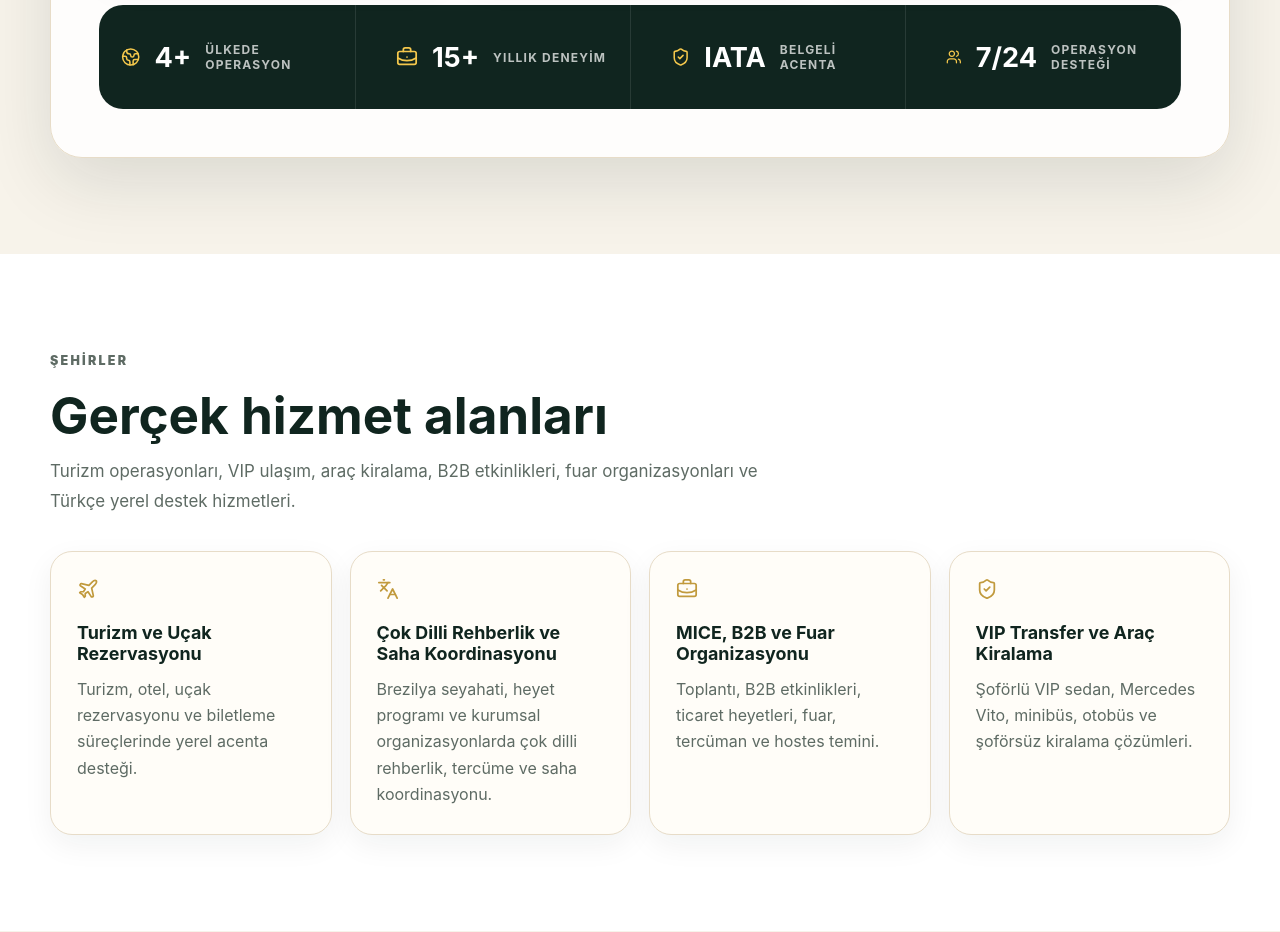
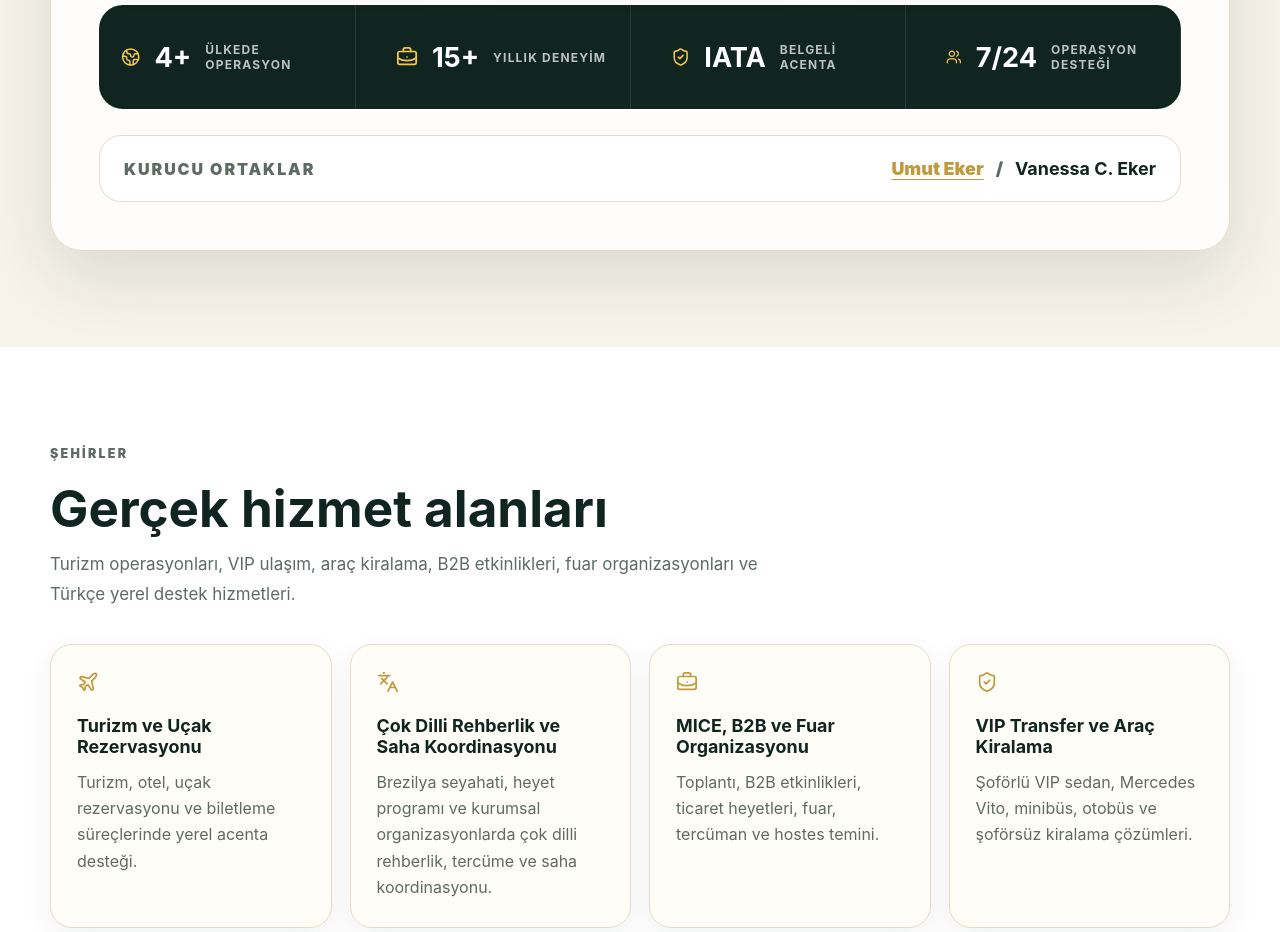
Before and after one commit to ravidulundu/brezilyayahosgeldiniz, a React (Vite) app: page / in a window 1280 px wide. Shown: the part 1980-2912 px from the top of the page. Built offline with nearby package versions, Linux system fonts and the light colour scheme.

Commit message:
Add founder profile and SEO assets

```diff
--- a/index.html
+++ b/index.html
@@ -8,7 +8,13 @@
       content="Brezilya'da kurumsal turizm, VIP transfer, araç kiralama, MICE, fuar ve B2B operasyon hizmetleri."
     />
     <meta name="robots" content="index, follow, max-image-preview:large" />
+    <meta
+      name="keywords"
+      content="Brezilya, Brasil, Brazil, Güney Amerika, Latin Amerika, Brezilya turizm, Brezilya araç kiralama, Brezilya uçak bileti, Brezilya fuar, Brezilya heyet, Brezilya tercüman, Brezilya rehber, Rio de Janeiro şehir turu, Brezilya tur paketi, Brezilya turizm acentesi"
+    />
     <meta name="theme-color" content="#10251f" />
+    <link rel="icon" type="image/svg+xml" href="/favicon.svg" />
+    <link rel="apple-touch-icon" href="/favicon.svg" />
     <link rel="canonical" href="https://www.brezilyayahosgeldiniz.com/" />
     <meta property="og:locale" content="tr_TR" />
     <meta property="og:type" content="website" />
--- a/src/App.jsx
+++ b/src/App.jsx
@@ -15,6 +15,7 @@ import {
   LegalPage,
   NotFoundPage,
   ToursPage,
+  UmutEkerPage,
 } from "./components/PageViews.jsx";
 import Services from "./components/Services.jsx";
 import Tours from "./components/Tours.jsx";
@@ -75,6 +76,7 @@ function renderPage({ path, t, lang, city }) {
   if (path === routes.cities) return <CitiesPage t={t} lang={lang} />;
   if (path === routes.tours) return <ToursPage t={t} lang={lang} />;
   if (path === routes.contact) return <ContactPage t={t} />;
+  if (path === routes.umutEker) return <UmutEkerPage t={t} />;
   if (path === routes.privacy) return <LegalPage t={t} type="privacy" />;
   if (path === routes.terms) return <LegalPage t={t} type="terms" />;
   if (path === routes.cookies) return <LegalPage t={t} type="cookies" />;
--- a/src/components/About.jsx
+++ b/src/components/About.jsx
@@ -1,4 +1,4 @@
-import { company, logos } from "../data/content.js";
+import { company, founders, logos } from "../data/content.js";
 import Icon from "./Icon.jsx";
 
 export default function About({ t, id }) {
@@ -55,7 +55,25 @@ export default function About({ t, id }) {
             </div>
           ))}
         </div>
+
+        <div className="founders-panel">
+          <span>{t.foundersLabel}</span>
+          <div>
+            {founders.map((founder, index) => (
+              <FragmentFounder founder={founder} key={founder.name} separator={index < founders.length - 1} />
+            ))}
+          </div>
+        </div>
       </div>
     </section>
   );
 }
+
+function FragmentFounder({ founder, separator }) {
+  return (
+    <>
+      {founder.url ? <a href={founder.url}>{founder.name}</a> : <strong>{founder.name}</strong>}
+      {separator && <em>/</em>}
+    </>
+  );
+}
--- a/src/data/content.js
+++ b/src/data/content.js
@@ -19,6 +19,7 @@ export const routes = {
   cities: "/Şehirler/",
   tours: "/Turlar/",
   contact: "/İletişim/",
+  umutEker: "/umuteker/",
   privacy: "/privacy-policy/",
   terms: "/terms-of-service/",
   cookies: "/cookie-policy/",
@@ -33,6 +34,8 @@ export const oldRouteAliases = {
   "/turlar/": routes.tours,
   "/Iletisim/": routes.contact,
   "/iletisim/": routes.contact,
+  "/UmutEker/": routes.umutEker,
+  "/umut-eker/": routes.umutEker,
 };
 
 export const legalLinks = {
@@ -79,6 +82,53 @@ export const socialLinks = [
     icon: "Instagram",
     url: "https://www.instagram.com/grupoeker?igsh=MWYzYWl1ZDN3OHZsbw%3D%3D",
   },
+];
+
+export const founders = [
+  { name: "Umut Eker", url: routes.umutEker },
+  { name: "Vanessa C. Eker" },
+];
+
+export const people = {
+  umutEker: {
+    name: "Umut Eker",
+    birth: "17.05.1977, Soma / Manisa",
+    role: "GRUPOEKER Yönetici Ortağı",
+    externalUrl: "https://umuteker.com.tr/",
+    bio:
+      "17.05.1977 tarihinde Manisa'nın Soma ilçesinde doğan Umut Eker, ilk ve orta öğrenimini Soma'da tamamladı. Yüksek öğrenimini 1999 yılında İstanbul Üniversitesi Orman Endüstri Mühendisliği bölümünde tamamladı. 2010 yılından bu yana Brezilya'da GRUPOEKER şirketleri çatısı altında faaliyet gösteren KIRMIZIBEYAZ DO BRASIL Rent a Car, A LA TURCA Travel & MICE ve EXPOTURQUIA Events & PR markalarının yöneticiliğini yapmaktadır. MÜSİAD, DTİK ve OREMDER üyesi olan Umut Eker, MÜSİAD Brezilya Başkanlığı görevini yürütmektedir. Türkiye ve Brezilya arasındaki ticari, kültürel ve kurumsal ilişkilerde aktif çalışmalar yapmakta; birçok televizyon kanalında haber yorumcusu olarak canlı yayınlara katılmaktadır.",
+  },
+};
+
+export const seoKeywords = [
+  "Brezilya",
+  "Brasil",
+  "Brazil",
+  "Güney Amerika",
+  "Latin Amerika",
+  "Arjantin",
+  "Kolombiya",
+  "Şili",
+  "Brezilya turizm",
+  "Brezilya araç kiralama",
+  "Brezilya uçak bileti",
+  "Brezilya araba kiralama",
+  "Brezilya fuar",
+  "Brezilya heyet",
+  "Brezilya tercüman",
+  "Brezilya rehber",
+  "Brezilya Türk firması",
+  "Brezilya fuar hostesi",
+  "Brezilya fuar standı",
+  "Brezilya şehir turu",
+  "Brezilya'da yaşayan Türkler",
+  "Türk tercüman",
+  "Türk rehber",
+  "Rio de Janeiro şehir turu",
+  "Rio de Janeiro Türkçe rehber",
+  "Brezilya Türkçe tercüman",
+  "Brezilya tur paketi",
+  "Brezilya turizm acentesi",
 ];
 
 export const logos = [
@@ -413,6 +463,9 @@ export const translations = {
     terms: "Kullanım Şartları",
     cookies: "Çerez Politikası",
     social: "Sosyal medya",
+    foundersLabel: "Kurucu ortaklar",
+    founderProfile: "Profil sayfası",
+    externalProfile: "umuteker.com.tr",
     footerText: "Bu web sitesi yalnızca kurumsal tanıtım ve iletişim amacıyla hizmet vermektedir.",
     backHome: "Ana sayfaya dön",
     pageNotFound: "Sayfa bulunamadı",
@@ -462,6 +515,9 @@ export const translations = {
     terms: "Terms of Service",
     cookies: "Cookie Policy",
     social: "Social media",
+    foundersLabel: "Founding partners",
+    founderProfile: "Profile page",
+    externalProfile: "umuteker.com.tr",
     footerText: "This website is intended solely for corporate presentation and communication purposes.",
     backHome: "Back home",
     pageNotFound: "Page not found",
@@ -511,6 +567,9 @@ export const translations = {
     terms: "Termos de Uso",
     cookies: "Política de Cookies",
     social: "Redes sociais",
+    foundersLabel: "Sócios fundadores",
+    founderProfile: "Página de perfil",
+    externalProfile: "umuteker.com.tr",
     footerText: "Este site tem finalidade exclusivamente institucional e de comunicação corporativa.",
     backHome: "Voltar ao início",
     pageNotFound: "Página não encontrada",
@@ -560,6 +619,9 @@ export const translations = {
     terms: "Términos de Servicio",
     cookies: "Política de Cookies",
     social: "Redes sociales",
+    foundersLabel: "Socios fundadores",
+    founderProfile: "Página de perfil",
+    externalProfile: "umuteker.com.tr",
     footerText: "Este sitio web tiene fines exclusivamente institucionales y de comunicación corporativa.",
     backHome: "Volver al inicio",
     pageNotFound: "Página no encontrada",
--- a/src/styles/main.css
+++ b/src/styles/main.css
@@ -93,6 +93,7 @@ button {
 
 .brand {
   gap: 10px;
+  color: white;
   font-weight: 700;
 }
 
@@ -453,6 +454,46 @@ select {
   min-height: 104px;
   padding: 22px;
   border-right: 1px solid rgba(255, 255, 255, 0.1);
+}
+
+.founders-panel {
+  display: flex;
+  flex-wrap: wrap;
+  align-items: center;
+  justify-content: space-between;
+  gap: 18px;
+  margin-top: 26px;
+  border: 1px solid var(--line);
+  border-radius: 22px;
+  background: white;
+  padding: 22px 24px;
+}
+
+.founders-panel span {
+  color: var(--muted);
+  font-weight: 900;
+  letter-spacing: 0.12em;
+  text-transform: uppercase;
+}
+
+.founders-panel div {
+  display: flex;
+  flex-wrap: wrap;
+  align-items: center;
+  gap: 12px;
+  font-size: 1.12rem;
+  font-weight: 900;
+}
+
+.founders-panel a {
+  color: var(--gold);
+  text-decoration: underline;
+  text-underline-offset: 4px;
+}
+
+.founders-panel em {
+  color: var(--muted);
+  font-style: normal;
 }
 
 .stat strong {
@@ -877,6 +918,64 @@ select {
   margin-top: 18px;
 }
 
+.person-profile {
+  display: grid;
+  grid-template-columns: 320px 1fr;
+  gap: 26px;
+  align-items: stretch;
+}
+
+.person-photo,
+.person-card {
+  border: 1px solid var(--line);
+  border-radius: 28px;
+  background: white;
+  box-shadow: var(--shadow);
+}
+
+.person-photo {
+  display: grid;
+  min-height: 420px;
+  place-items: center;
+  background:
+    linear-gradient(135deg, rgba(245, 200, 76, 0.92), rgba(29, 127, 79, 0.9)),
+    var(--green);
+  color: white;
+}
+
+.person-photo span {
+  display: grid;
+  width: 132px;
+  height: 132px;
+  place-items: center;
+  border: 3px solid rgba(255, 255, 255, 0.45);
+  border-radius: 999px;
+  font-size: 3rem;
+  font-weight: 900;
+}
+
+.person-card {
+  padding: 42px;
+}
+
+.person-card h2 {
+  margin: 0;
+  font-size: clamp(2.2rem, 5vw, 4.2rem);
+  line-height: 1;
+}
+
+.person-card strong {
+  display: block;
+  margin-top: 14px;
+  color: var(--gold);
+}
+
+.person-card p {
+  color: var(--muted);
+  font-size: 1.05rem;
+  line-height: 1.75;
+}
+
 .whatsapp-float {
   position: fixed;
   z-index: 25;
@@ -928,7 +1027,8 @@ select {
   .split,
   .operations-grid,
   .contact-grid,
-  .tour-card {
+  .tour-card,
+  .person-profile {
     grid-template-columns: 1fr;
   }
 
--- a/src/utils/seo.js
+++ b/src/utils/seo.js
@@ -1,4 +1,15 @@
-import { cities, cityPath, company, defaultShareImage, routes, siteUrl, socialLinks, tours } from "../data/content.js";
+import {
+  cities,
+  cityPath,
+  company,
+  defaultShareImage,
+  people,
+  routes,
+  seoKeywords,
+  siteUrl,
+  socialLinks,
+  tours,
+} from "../data/content.js";
 
 const urlFor = (path) => new URL(path, siteUrl).href;
 
@@ -25,6 +36,7 @@ export function applySeo(seo, lang) {
 
   setMeta("description", seo.description);
   setMeta("robots", "index, follow, max-image-preview:large");
+  setMeta("keywords", seoKeywords.join(", "));
   setLink("canonical", seo.canonical);
 
   setProperty("og:locale", localeFor(lang));
@@ -49,6 +61,7 @@ function getPageTitle(path, t, city) {
   if (path === routes.cities) return t.citiesTitle;
   if (path === routes.tours) return `${t.toursTitle} | Türkçe Rehber`;
   if (path === routes.contact) return t.contactTitle;
+  if (path === routes.umutEker) return people.umutEker.name;
   if (path === routes.privacy) return t.privacy;
   if (path === routes.terms) return t.terms;
   if (path === routes.cookies) return t.cookies;
@@ -61,6 +74,7 @@ function getPageDescription(path, t, city) {
   if (path === routes.cities) return t.citiesText;
   if (path === routes.tours) return t.toursText;
   if (path === routes.contact) return t.contactText;
+  if (path === routes.umutEker) return people.umutEker.bio;
   if (path === routes.privacy) return "GRUPOEKER Aviso de Privacidade e LGPD: dados tratados, bases legais, direitos do titular, retenção, compartilhamento e canal do encarregado.";
   if (path === routes.terms) return "Kullanım şartları, hizmet kapsamı, tekliflendirme ve kurumsal web sitesi koşulları.";
   if (path === routes.cookies) return "Çerez politikası: zorunlu teknik kullanım, pazarlama çerezi ve reklam izleme durumu.";
@@ -87,7 +101,7 @@ function buildJsonLd({ path, t, city, title, description, canonical, image }) {
     },
     sameAs: socialLinks.map((item) => item.url),
     areaServed: ["Brazil", "Chile", "Argentina", "Colombia", "South America"],
-    knowsAbout: ["Brazil tourism", "VIP transfer", "car rental", "multilingual guiding", "MICE", "B2B events"],
+    knowsAbout: seoKeywords,
   };
 
   const webPage = {
@@ -146,6 +160,22 @@ function buildJsonLd({ path, t, city, title, description, canonical, image }) {
     });
   }
 
+  if (path === routes.umutEker) {
+    graph.push({
+      "@type": "Person",
+      "@id": `${siteUrl}${routes.umutEker}#person`,
+      name: people.umutEker.name,
+      birthDate: "1977-05-17",
+      birthPlace: "Soma, Manisa, Türkiye",
+      jobTitle: people.umutEker.role,
+      description: people.umutEker.bio,
+      url: urlFor(routes.umutEker),
+      sameAs: [people.umutEker.externalUrl],
+      worksFor: { "@id": `${siteUrl}/#organization` },
+      memberOf: ["MÜSİAD", "DTİK", "OREMDER"],
+    });
+  }
+
   return {
     "@context": "https://schema.org",
     "@graph": graph,
```
Also changed, not shown: src/components/PageViews.jsx (+32 -1 lines), public/favicon.svg (added), 1 other file (tests, documents, lock files or other folders).
